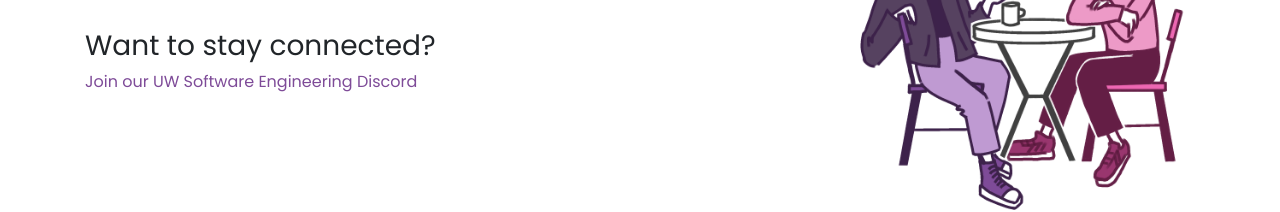
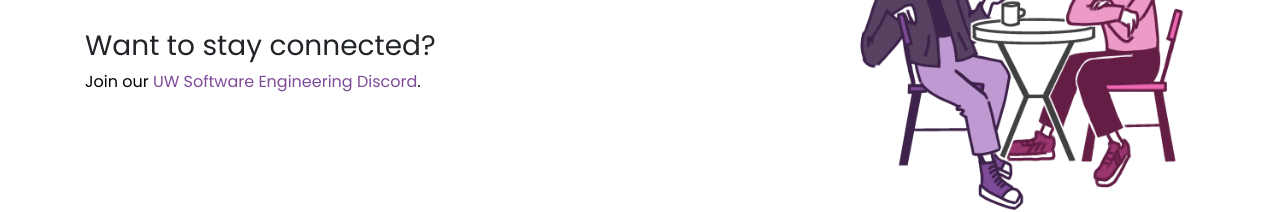
Before and after one commit to SESoc/public-website, a React (Create React App) app: page / in a window 1280 px wide. Shown: the part 1024-1236 px from the top of the page. Built offline with nearby package versions, Linux system fonts and the light colour scheme; no server answers.

Commit message:
Update link

```diff
--- a/src/containers/Home.jsx
+++ b/src/containers/Home.jsx
@@ -84,9 +84,11 @@ const Content = (props) => {
           <div>
             <h3>Want to stay connected?</h3>
             <p>
-              <a href="https://discord.gg/M8X3PMUT">
-                Join our UW Software Engineering Discord
+              Join our{' '}
+              <a href="https://discord.gg/gnthpmjHUD">
+                UW Software Engineering Discord
               </a>
+              .
             </p>
           </div>
         </Col>
```
